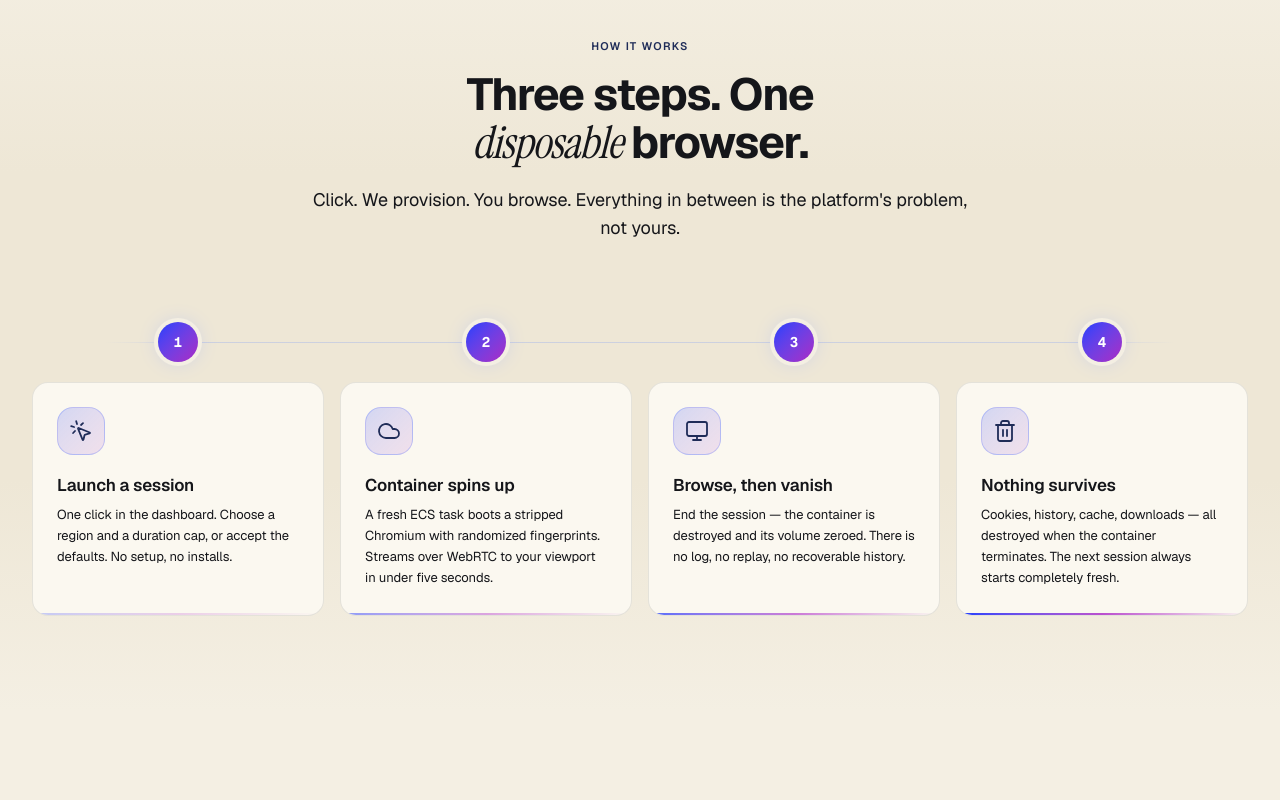
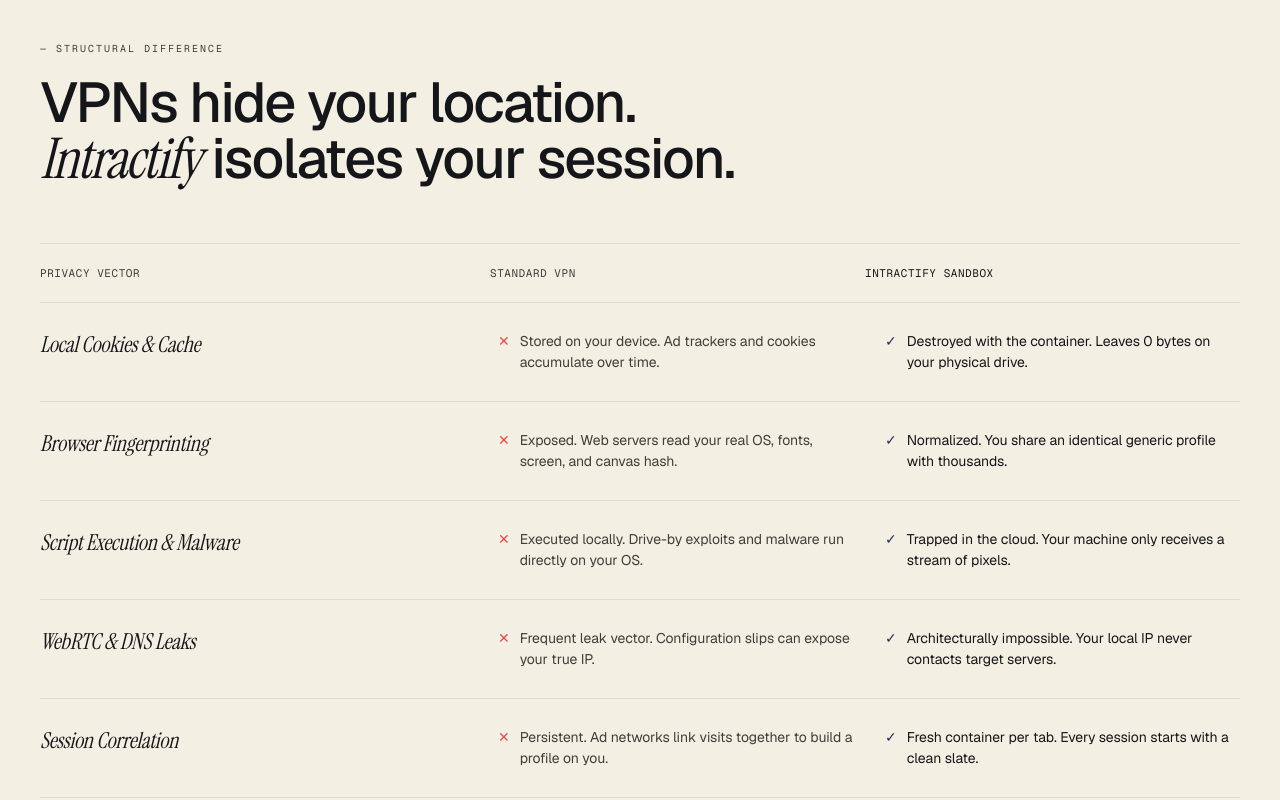
Before and after one commit to dharmikbhesaniya/cloudveil-web, a Next.js app: page / in a window 1280 px wide. Shown: the part 2340-3140 px from the top of the page. Built offline with nearby package versions, Linux system fonts and the light colour scheme; no server answers.

Commit message:
Added VPN V/s intractify section

```diff
--- a/src/app/page.tsx
+++ b/src/app/page.tsx
@@ -4,6 +4,7 @@
 import { Hero } from "@/sections/hero/HeroSection";
 import { TrustSignals } from "@/sections/trust/TrustSignals";
 import { Features } from "@/sections/features/FeaturesSection";
+import { ComparisonSection } from "@/sections/comparison/ComparisonSection";
 import { HowItWorks } from "@/sections/how-it-works/HowItWorksSection";
 import { Stats } from "@/sections/stats/Stats";
 import { PullQuote } from "@/sections/pullquote/PullQuote";
@@ -55,6 +56,7 @@
         <Hero />
         <TrustSignals />
         <Features />
+        <ComparisonSection />
         <HowItWorks />
         <Stats />
         <PullQuote />
--- /dev/null
+++ b/src/sections/comparison/ComparisonSection.tsx
@@ -0,0 +1,244 @@
+"use client";
+
+import { useEffect, useRef, useState } from "react";
+
+const EASE = "cubic-bezier(0.22, 1, 0.36, 1)";
+
+const COMPARISONS = [
+  {
+    vector: "Local Cookies & Cache",
+    vpn: "Stored on your device. Ad trackers and cookies accumulate over time.",
+    intractify: "Destroyed with the container. Leaves 0 bytes on your physical drive.",
+    vpnOk: false,
+  },
+  {
+    vector: "Browser Fingerprinting",
+    vpn: "Exposed. Web servers read your real OS, fonts, screen, and canvas hash.",
+    intractify: "Normalized. You share an identical generic profile with thousands.",
+    vpnOk: false,
+  },
+  {
+    vector: "Script Execution & Malware",
+    vpn: "Executed locally. Drive-by exploits and malware run directly on your OS.",
+    intractify: "Trapped in the cloud. Your machine only receives a stream of pixels.",
+    vpnOk: false,
+  },
+  {
+    vector: "WebRTC & DNS Leaks",
+    vpn: "Frequent leak vector. Configuration slips can expose your true IP.",
+    intractify: "Architecturally impossible. Your local IP never contacts target servers.",
+    vpnOk: false,
+  },
+  {
+    vector: "Session Correlation",
+    vpn: "Persistent. Ad networks link visits together to build a profile on you.",
+    intractify: "Fresh container per tab. Every session starts with a clean slate.",
+    vpnOk: false,
+  },
+];
+
+function useReveal(threshold = 0.2) {
+  const [visible, setVisible] = useState(false);
+  const ref = useRef<HTMLDivElement>(null);
+  useEffect(() => {
+    const el = ref.current;
+    if (!el) return;
+    const io = new IntersectionObserver(
+      ([e]) => {
+        if (e.isIntersecting) {
+          setVisible(true);
+          io.disconnect();
+        }
+      },
+      { threshold }
+    );
+    io.observe(el);
+    return () => io.disconnect();
+  }, [threshold]);
+  return { ref, visible };
+}
+
+export function ComparisonSection() {
+  const { ref: headerRef, visible: headerVisible } = useReveal(0.3);
+  const { ref: tableRef, visible: tableVisible } = useReveal(0.1);
+
+  return (
+    <section
+      style={{
+        padding: "100px 0",
+        background: "var(--background)",
+        borderBottom: "1px solid var(--border)",
+      }}
+      id="comparison"
+    >
+      <div
+        className="mx-auto max-w-7xl"
+        style={{ padding: "0 clamp(24px, 5vw, 40px)" }}
+      >
+        {/* Eyebrow */}
+        <div
+          style={{
+            color: "var(--muted-foreground)",
+            fontFamily: "var(--font-mono, monospace)",
+            fontSize: "10px",
+            letterSpacing: "0.2em",
+            textTransform: "uppercase",
+            marginBottom: "18px",
+          }}
+        >
+          — Structural Difference
+        </div>
+
+        {/* Heading */}
+        <div ref={headerRef}>
+          <h2
+            style={{
+              fontFamily: "var(--font-sans, ui-sans-serif, sans-serif)",
+              fontWeight: 500,
+              fontSize: "clamp(36px, 4.5vw, 56px)",
+              lineHeight: 1,
+              letterSpacing: "-0.03em",
+              margin: "0 0 56px",
+              maxWidth: "800px",
+              color: "var(--foreground)",
+              opacity: headerVisible ? 1 : 0,
+              transform: headerVisible ? "translateY(0)" : "translateY(20px)",
+              transition: `opacity 0.9s ${EASE}, transform 0.9s ${EASE}`,
+            }}
+          >
+            VPNs hide your location.{" "}
+            <span
+              style={{
+                fontFamily: "var(--font-display, 'Instrument Serif', Georgia, serif)",
+                fontStyle: "italic",
+                fontWeight: 400,
+              }}
+            >
+              Intractify
+            </span>{" "}
+            isolates your session.
+          </h2>
+        </div>
+
+        {/* Comparison Table / Grid */}
+        <div
+          ref={tableRef}
+          style={{
+            opacity: tableVisible ? 1 : 0,
+            transform: tableVisible ? "translateY(0)" : "translateY(24px)",
+            transition: `opacity 0.9s ${EASE}, transform 0.9s ${EASE}`,
+            borderTop: "1px solid var(--border)",
+          }}
+        >
+          {/* Header Row - Desktop Only */}
+          <div
+            className="hidden md:grid"
+            style={{
+              gridTemplateColumns: "1.2fr 1fr 1fr",
+              padding: "20px 0",
+              borderBottom: "1px solid var(--border)",
+              fontFamily: "var(--font-mono, monospace)",
+              fontSize: "11px",
+              color: "var(--muted-foreground)",
+              letterSpacing: "0.05em",
+            }}
+          >
+            <div>PRIVACY VECTOR</div>
+            <div>STANDARD VPN</div>
+            <div style={{ color: "var(--foreground)" }}>INTRACTIFY SANDBOX</div>
+          </div>
+
+          {/* Comparisons */}
+          {COMPARISONS.map((item, idx) => (
+            <div
+              key={idx}
+              style={{
+                borderBottom: "1px solid var(--border)",
+                padding: "28px 0",
+              }}
+            >
+              {/* Desktop view */}
+              <div
+                className="hidden md:grid"
+                style={{
+                  gridTemplateColumns: "1.2fr 1fr 1fr",
+                  gap: "32px",
+                  alignItems: "start",
+                }}
+              >
+                {/* Vector Title */}
+                <h3
+                  style={{
+                    fontFamily: "var(--font-display, 'Instrument Serif', Georgia, serif)",
+                    fontStyle: "italic",
+                    fontSize: "22px",
+                    fontWeight: 400,
+                    margin: 0,
+                    color: "var(--foreground)",
+                  }}
+                >
+                  {item.vector}
+                </h3>
+
+                {/* VPN Column */}
+                <div style={{ fontSize: "14px", lineHeight: 1.5, color: "var(--muted-foreground)" }}>
+                  <div style={{ display: "flex", gap: "10px", alignItems: "start" }}>
+                    <span style={{ color: "#E54B4B", fontFamily: "var(--font-mono, monospace)" }}>✕</span>
+                    <span>{item.vpn}</span>
+                  </div>
+                </div>
+
+                {/* Intractify Column */}
+                <div style={{ fontSize: "14px", lineHeight: 1.5, color: "var(--foreground)" }}>
+                  <div style={{ display: "flex", gap: "10px", alignItems: "start" }}>
+                    <span style={{ color: "var(--primary)", fontFamily: "var(--font-mono, monospace)" }}>✓</span>
+                    <span>{item.intractify}</span>
+                  </div>
+                </div>
+              </div>
+
+              {/* Mobile View */}
+              <div
+                className="grid md:hidden"
+                style={{
+                  gap: "16px",
+                }}
+              >
+                <h3
+                  style={{
+                    fontFamily: "var(--font-display, 'Instrument Serif', Georgia, serif)",
+                    fontStyle: "italic",
+                    fontSize: "20px",
+                    fontWeight: 400,
+                    margin: 0,
+                    color: "var(--foreground)",
+                  }}
+                >
+                  {item.vector}
+                </h3>
+
+                <div style={{ display: "flex", flexDirection: "column", gap: "12px", fontSize: "13.5px", lineHeight: 1.5 }}>
+                  <div style={{ background: "var(--cv-card-bg)", padding: "14px", borderRadius: "8px", border: "1px solid var(--border)" }}>
+                    <div style={{ fontFamily: "var(--font-mono, monospace)", fontSize: "9.5px", color: "var(--muted-foreground)", marginBottom: "4px" }}>VPN SERVICE</div>
+                    <div style={{ display: "flex", gap: "8px", alignItems: "start", color: "var(--muted-foreground)" }}>
+                      <span style={{ color: "#E54B4B" }}>✕</span>
+                      <span>{item.vpn}</span>
+                    </div>
+                  </div>
+
+                  <div style={{ background: "var(--background)", padding: "14px", borderRadius: "8px", border: "1px solid var(--foreground)" }}>
+                    <div style={{ fontFamily: "var(--font-mono, monospace)", fontSize: "9.5px", color: "var(--muted-foreground)", marginBottom: "4px" }}>INTRACTIFY SANDBOX</div>
+                    <div style={{ display: "flex", gap: "8px", alignItems: "start", color: "var(--foreground)" }}>
+                      <span style={{ color: "var(--primary)" }}>✓</span>
+                      <span>{item.intractify}</span>
+                    </div>
+                  </div>
+                </div>
+              </div>
+            </div>
+          ))}
+        </div>
+      </div>
+    </section>
+  );
+}
```
